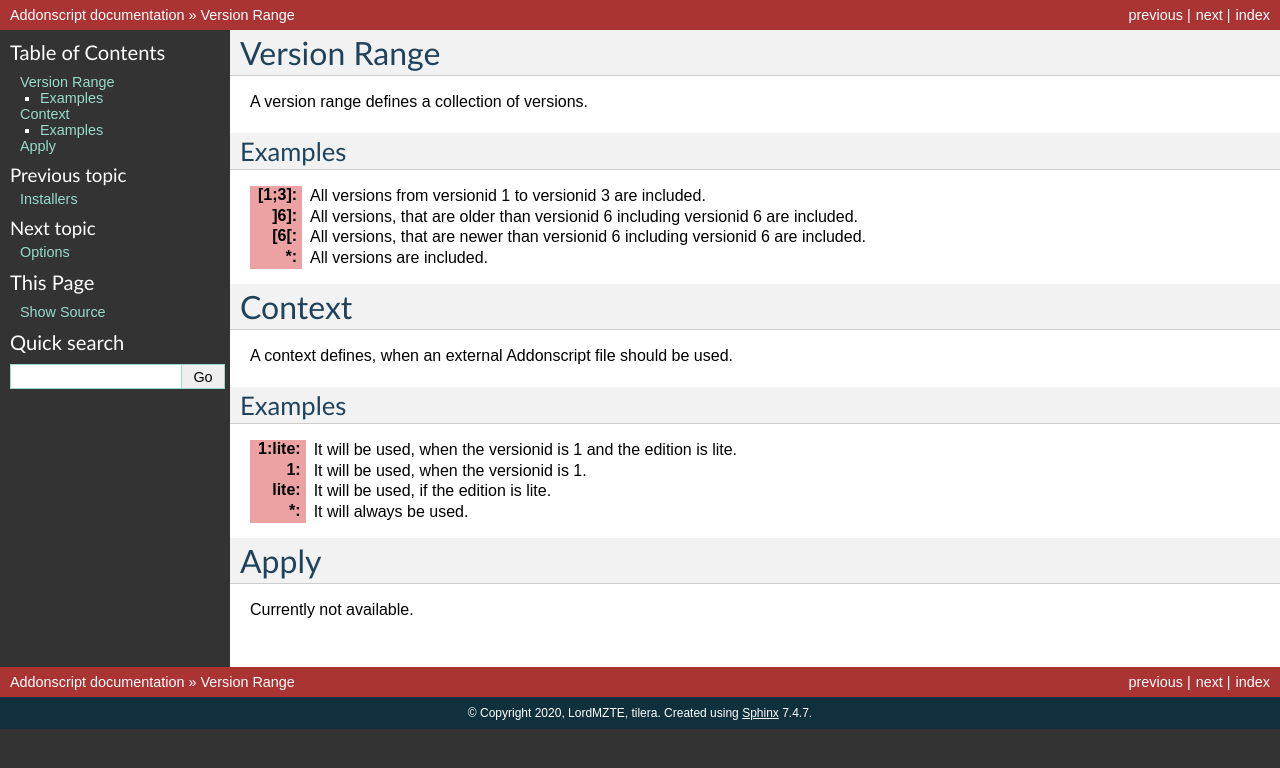
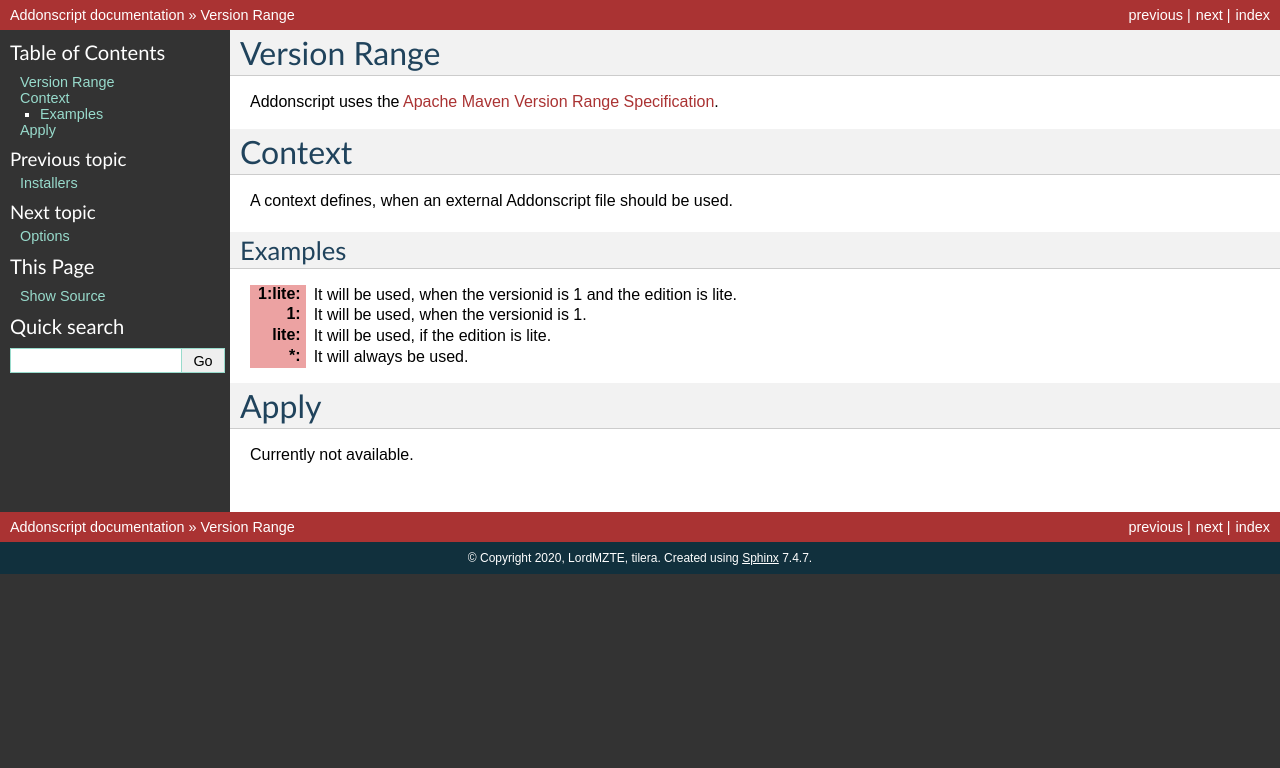
Before and after one commit to Anvilcraft/addonscript-docs, a Sphinx documentation site: the page built from source/misc.rst, in a window 1280 px wide. Shown: the top 768 px of the page. Built offline with Sphinx 7.4.7, drawn with Linux system fonts in a browser that asks for light colours.

Commit message:
update version range to link to apache docs

```diff
--- a/source/misc.rst
+++ b/source/misc.rst
@@ -3,18 +3,7 @@
 
 Version Range
 =============
-.. TODO redesign this concept
-
-A version range defines a collection of versions.
-
-Examples
-########
-
-:[1;3]: All versions from versionid 1 to versionid 3 are included.
-:]6]: All versions, that are older than versionid 6 including versionid 6 are included.
-:[6[: All versions, that are newer than versionid 6 including versionid 6 are included.
-:\*: All versions are included.
-
+Addonscript uses the `Apache Maven Version Range Specification <https://maven.apache.org/enforcer/enforcer-rules/versionRanges.html>`_.
 
 .. _context:
 
```
